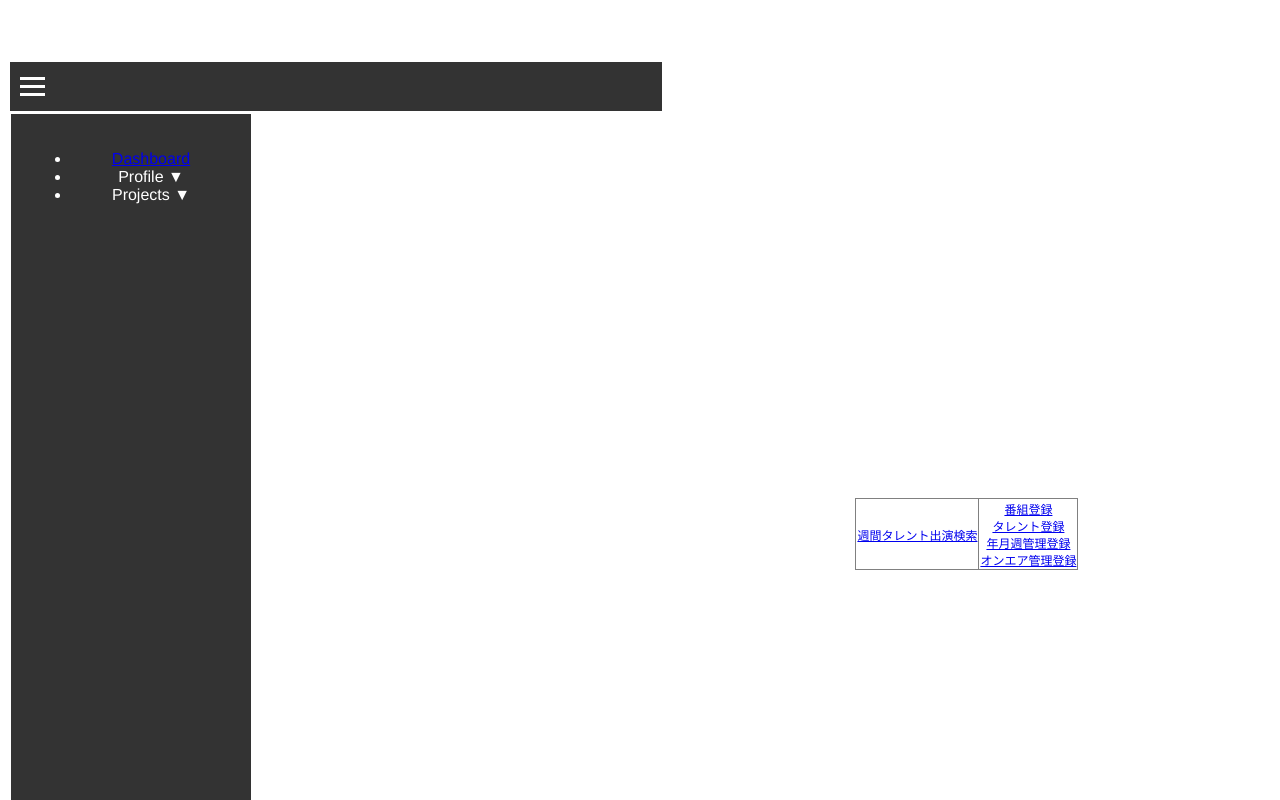
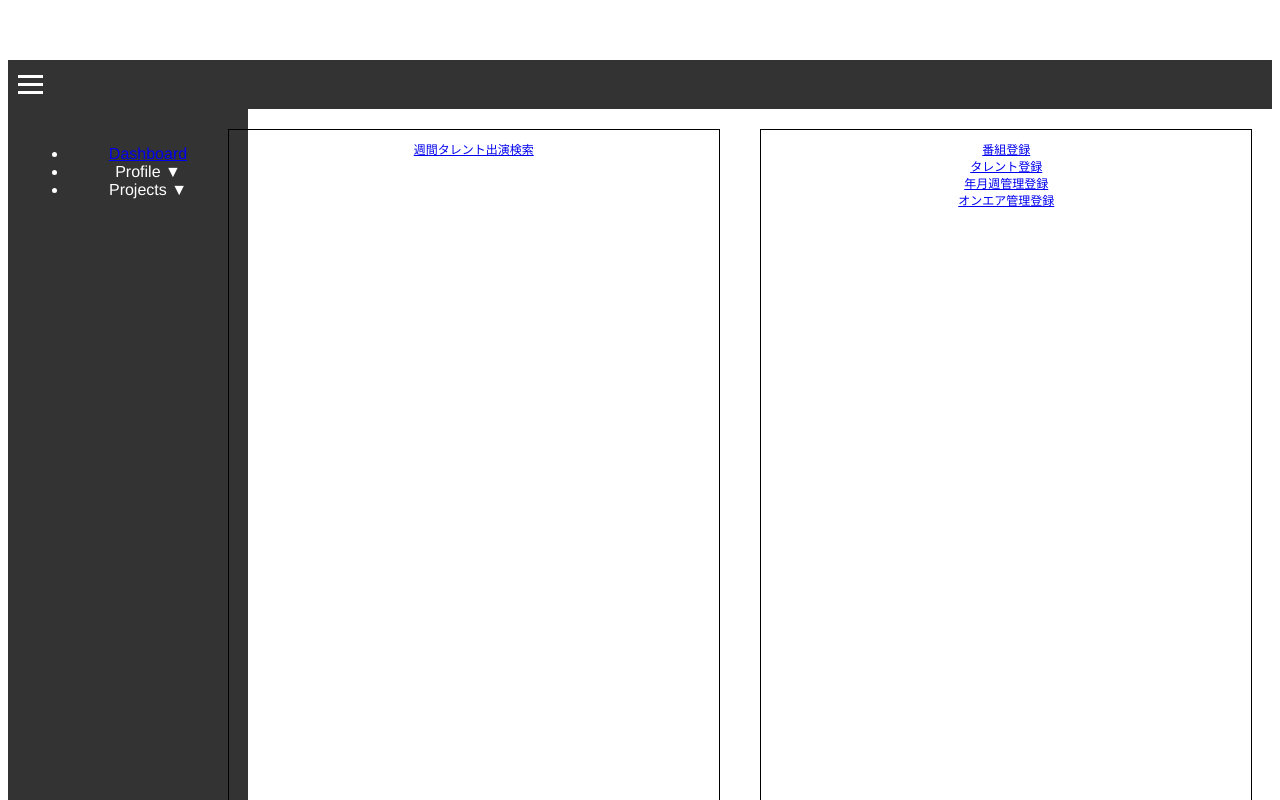
Before and after one commit to Fukuta-Y/TalentSearchFrontend, a Vue app in the folder frontend/: page / in a window 1280 px wide. Shown: the top 800 px of the page. Built offline with nearby package versions, Linux system fonts and the light colour scheme.

Commit message:
不具合調整

```diff
--- a/frontend/src/views/MainMenu/MenuBaseForm.vue
+++ b/frontend/src/views/MainMenu/MenuBaseForm.vue
@@ -1,36 +1,32 @@
 <template>
-  <div id="app">
-      <table>
-          <tr colspan="3">
+  <div id="app" style="display: flex; flex-direction: column; height: 100vh;">
+    <div>
       <!-- ハンバーガーメニュー -->
       <div class="burger-menu" @click="toggleSidebar">
         <div :class="{ 'bar': !isSidebarCollapsed, 'plus': isSidebarCollapsed }"></div>
         <div :class="{ 'bar': !isSidebarCollapsed, 'plus': isSidebarCollapsed }"></div>
         <div :class="{ 'bar': !isSidebarCollapsed, 'plus': isSidebarCollapsed }"></div>
       </div>
-          </tr>
-        <tr colspan="3">
-          <td>
+    </div>
+    <div style="display: flex; flex: 1;">
+      <div style="width: 200px;">
         <!-- サイドバー -->
-          <SidebarMenu :isSidebarCollapsed="isSidebarCollapsed" :sidebarLinks="sidebarLinks" :expandedSubmenus="expandedSubmenus"
-            @toggleSubmenu="toggleSubmenu" />
-          </td>
-          <td>
-            <table align="center" border="1" style="border-collapse: collapse;">
-              <tr>
-                <td>
+        <SidebarMenu :isSidebarCollapsed="isSidebarCollapsed" :sidebarLinks="sidebarLinks"
+          :expandedSubmenus="expandedSubmenus" @toggleSubmenu="toggleSubmenu" />
+      </div>
+      <div style="flex: 1; display: flex; justify-content: space-between; padding: 20px;">
+        <!-- space-between を使用して要素間に隙間を開けます -->
+        <div style="width: 48%; border: 1px solid black; padding: 10px; box-sizing: border-box;"> <!-- 適切な割合に調整 -->
           <GyomuList />
-                </td>
-                <td>
+        </div>
+        <div style="width: 48%; border: 1px solid black; padding: 10px; box-sizing: border-box;"> <!-- 適切な割合に調整 -->
           <MasterList />
-                </td>
-              </tr>
-            </table>
-          </td>
-        </tr>
-      </table>
+        </div>
+      </div>
+    </div>
   </div>
 </template>
+
 
 <script>
 import GyomuList from './components/GyomuList.vue';
--- a/frontend/src/views/ProgramTorokuKoshin/components/ProgramTorokuKoshin.vue
+++ b/frontend/src/views/ProgramTorokuKoshin/components/ProgramTorokuKoshin.vue
@@ -65,7 +65,7 @@
     <br/>
     <div>
       <button v-on:click="btnToroku()">
-        登録・更新
+        <label>{{ getTorokuKoshinName }}</label>
       </button>
       &nbsp;&nbsp;&nbsp;&nbsp;&nbsp;&nbsp;
       <button
@@ -90,13 +90,17 @@ export default {
       // this.programIdが空文字の場合とそうでない場合でラベルを変更
       return this.programId === undefined ? '（新規登録）' : this.programId;
     },
+    // ラベルの木切り替え
+    getTorokuKoshinName() {
+      // this.programIdが空文字の場合とそうでない場合でラベルを変更
+      return this.programId === undefined ? '登録' : '更新';
+    },
   },
   components: {
     Field,
   },
   data() {
     return {
-      tmpId: '',
       programName: '',
       channelInfo: [],
       channelId: null, // チャンネルID
@@ -134,23 +138,20 @@ export default {
       this.genreInfo = await axios.get(genreInfoUrl).then(response => response.data.mKbnGenre);
 
     },
+    // 初期化ボタン
     btnClear() {
       this.init();
     },
+    // 登録・更新ボタン
     btnToroku() {
-      this.tmpId = '';
-      // 更新時の場合
-      if (this.programId !== undefined) {
-        this.tmpId = this.programId;
-
-      } else {
-        // 登録時
-        this.tmpId = '00000000';
+      // 全項目入力済みでない場合は止める
+      if (this.channelId === null || this.jyunjyo === null) {
+        alert('全項目入力必須です')
+        return;
       }
-
       // データオブジェクトを作成
       const postData = {
-        programId: this.tmpId,
+        programId: this.programId !== undefined ? this.programId : '00000000',
         programName: this.programName,
         channelId: this.channelId,
         genreId: this.jyunjyo,
@@ -164,23 +165,27 @@ export default {
 
       // POSTリクエストを行う
       axios.post(programToroku, postData).then(response => {
-          // 成功時の処理
-          console.log(response.data);
+          console.log("成功時の戻り値:" + JSON.stringify(response));
+          this.$router.push({ name: 'main', })
         })
         .catch(error => {
           // エラー時の処理
-          console.error('POSTリクエストエラー:', error);
+          console.log("失敗パラメータ:" + JSON.stringify(postData));
+          alert("登録失敗しました！", error);
         });
     },
+    // 初期化
     init(){
       this.programName = ''
       this.jyunjyo = ''
       this.channelId = ''
     },
+    // チャンネル名の表示
     getChannelName(channelId) {
       const selectedChannel = this.channelInfo.find(channel => channel.channelId === channelId);
       return selectedChannel ? selectedChannel.channelName : '未選択';
     },
+    // ジャンル名の表示
     getGenreName(jyunjyo) {
       const selectedGenre = this.genreInfo.find(genre => genre.jyunjyo === jyunjyo);
       return selectedGenre ? selectedGenre.genre : '未選択';
```
Lines whose indentation alone changed are shown as unchanged.
